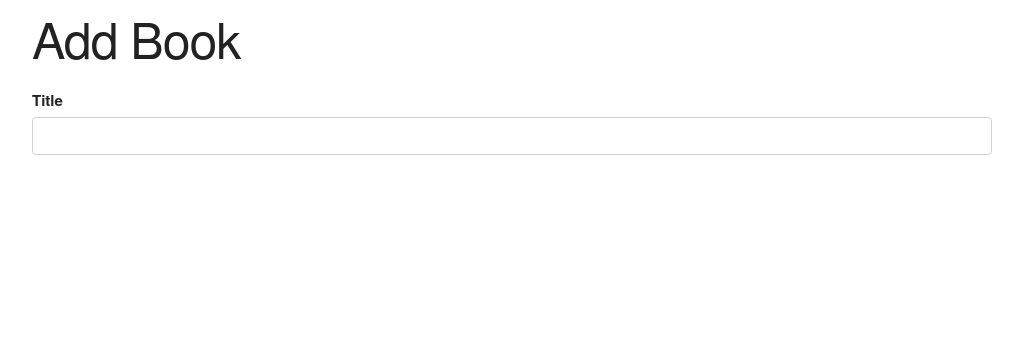
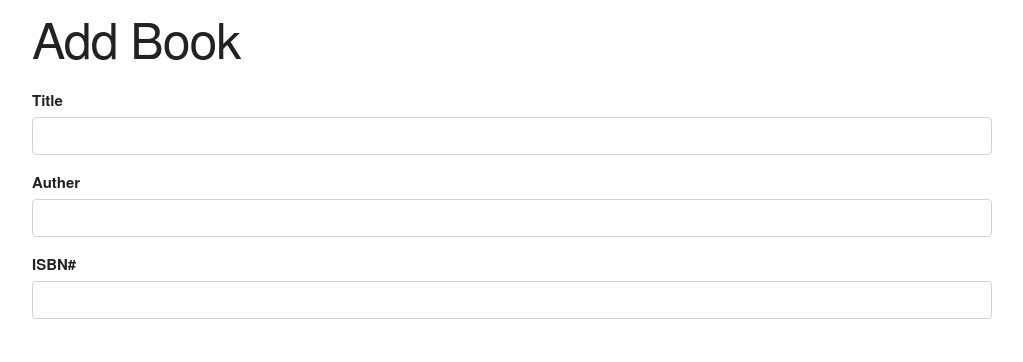
Before and after one commit to BeataJ/BookList-es6-es5, a plain HTML site: page index.html in a window 1280 px wide. Shown: the whole page, without its empty margins (128-1151 px from the left). Drawn offline with nearby package versions, Linux system fonts and the light colour scheme.

Commit message:
finish form

```diff
--- a/index.html
+++ b/index.html
@@ -15,6 +15,14 @@
           <label for="title">Title</label>
           <input type="text" id="title" class="u-full-width">
         </div>
+        <div>
+          <label for="auther">Auther</label>
+          <input type="text" id="auther" class="u-full-width">
+        </div>
+        <div>
+          <label for="isbn">ISBN#</label>
+          <input type="text" id="isbn" class="u-full-width">
+        </div>
       </form>
     </div>
 
```
